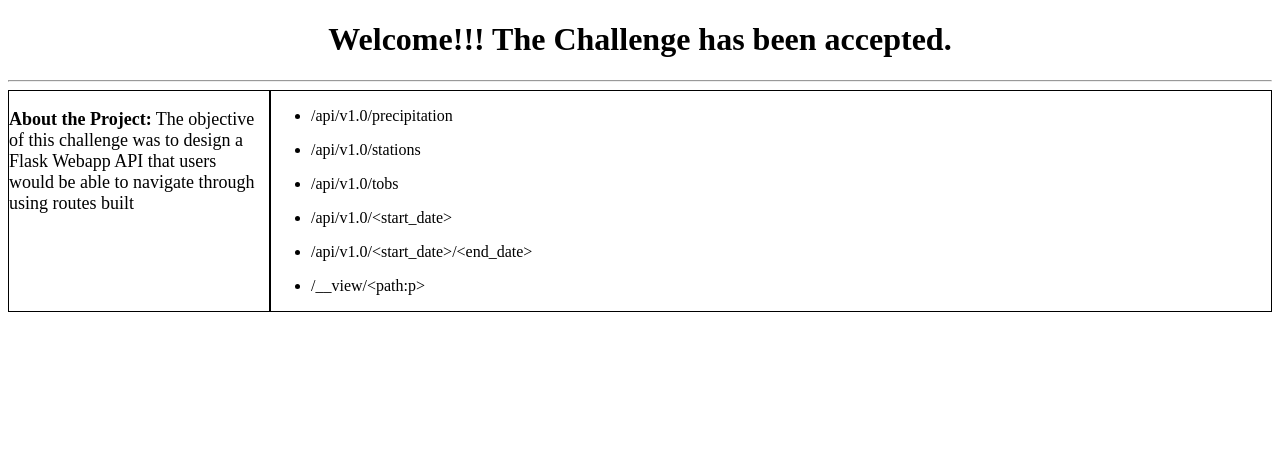
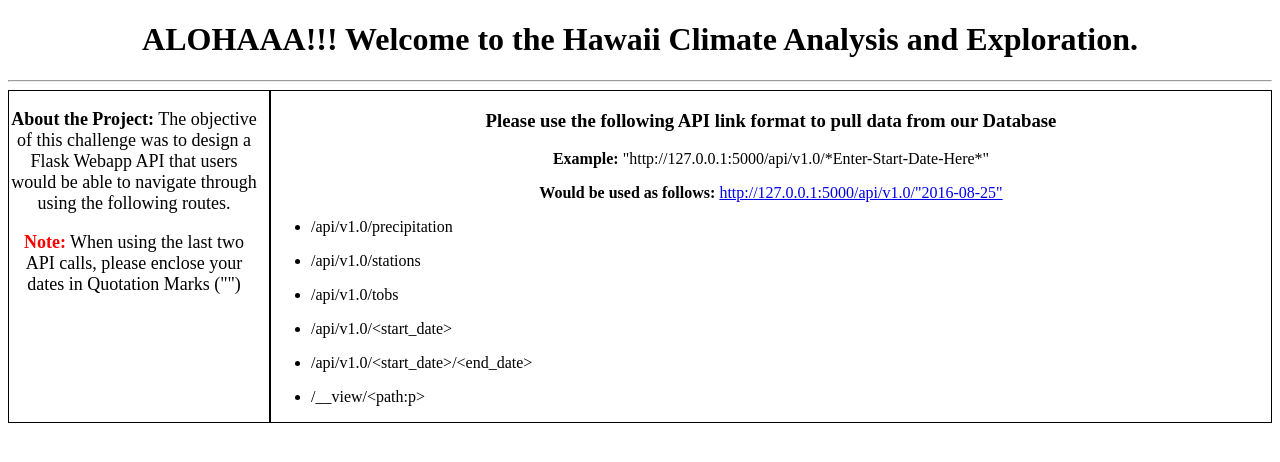
Before and after one commit to inkosi-codes/sqlalchemy-challenge, a Flask app: page / in a window 1280 px wide. Shown: the top 462 px of the page. Run offline with Flask 2, Linux system fonts and the light colour scheme.

Commit message:
Finished Notebook Analysis and Modifications on app.py

```diff
--- a/app.py
+++ b/app.py
@@ -7,11 +7,12 @@ from sqlalchemy.orm import Session
 from sqlalchemy import create_engine, func, desc
 
 from flask import Flask, jsonify, render_template
+from datetime import datetime
 
 #-----------------------------------------------#
 #       Create a connection to the Database     #
 #-----------------------------------------------#
-engine = create_engine("sqlite:///hawaii.sqlite")
+engine = create_engine("sqlite:///Resources/hawaii.sqlite")
 Base = automap_base()
 Base.prepare(engine, reflect=True)
 
@@ -31,8 +32,11 @@ session = Session(engine)
 #-----------------------------------------------#
 #              Global Variables                 #
 #-----------------------------------------------#
-yeardate = (dt.datetime(2017,8,23) - dt.timedelta(days=1*365)).strftime("%Y-%m-%d")
+last_date = session.query(Measurement.date).order_by(Measurement.date.desc()).first()
+last_date = datetime.strptime(last_date[0], '%Y-%m-%d')
 
+yeardate = (last_date - dt.timedelta(days=1*365)).strftime("%Y-%m-%d")
+session.close()
 #-----------------------------------------------#
 #                   Routes                      #
 #-----------------------------------------------#
--- a/templates/index.html
+++ b/templates/index.html
@@ -25,18 +25,25 @@
             width: 250px;
             flex: 1;
         }
+        #item-list h3, p{
+            text-align: center;
+        }
     </style>
 </head>
 
 <body>
-    <h1 id="title-header">Welcome!!! The Challenge has been accepted.</h1>
+    <h1 id="title-header">ALOHAAA!!! Welcome to the Hawaii Climate Analysis and Exploration.</h1>
     <hr>
     <div id="main-container">
     <div id="about-project">
         <p><strong>About the Project:</strong> The objective of this challenge was to design a Flask Webapp API that users would be able
-            to navigate through using routes built </p>
+            to navigate through using the following routes.</p>
+            <p><strong style="color: red;">Note:</strong> When using the last two API calls, please enclose your dates in Quotation Marks ("")</p>
     </div>
     <div id="item-list">
+        <h3>Please use the following API link format to pull data from our Database</h3>
+        <p><strong>Example:</strong> "http://127.0.0.1:5000/api/v1.0/*Enter-Start-Date-Here*"</p>
+        <p><strong>Would be used as follows:</strong> <a href='http://127.0.0.1:5000/api/v1.0/"2016-08-25"'>http://127.0.0.1:5000/api/v1.0/"2016-08-25"</a></p>
         {% for item in data %}
         <ul>
             <li>{{ item }}</li>
```
Also changed, not shown: Resources/hawaii.sqlite (renamed from hawaii.sqlite), 1 other file.
